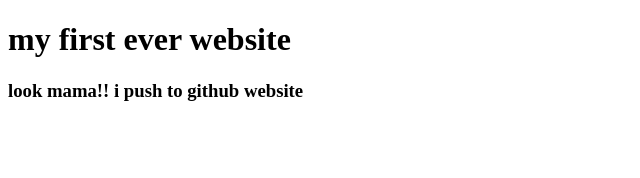
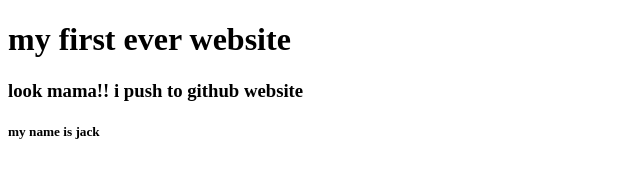
Before and after one commit to mirazhassan/my-first-website, a plain HTML site: page my-first-website/index.html in a window 1280 px wide. Shown: the full height of the page, 0-640 px from the left. Drawn offline with Linux system fonts and the light colour scheme.

Commit message:
learned github

```diff
--- a/my-first-website/index.html
+++ b/my-first-website/index.html
@@ -8,5 +8,6 @@
 <body>
     <h1>my first ever website</h1>
     <h3>look mama!! i push to github website</h3>
+    <h5>my name is jack</h5>
 </body>
 </html>
```
